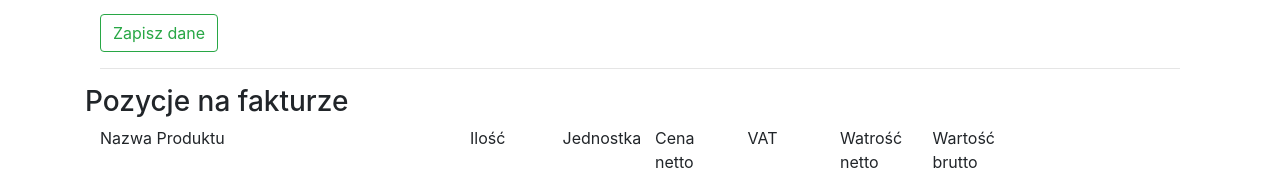
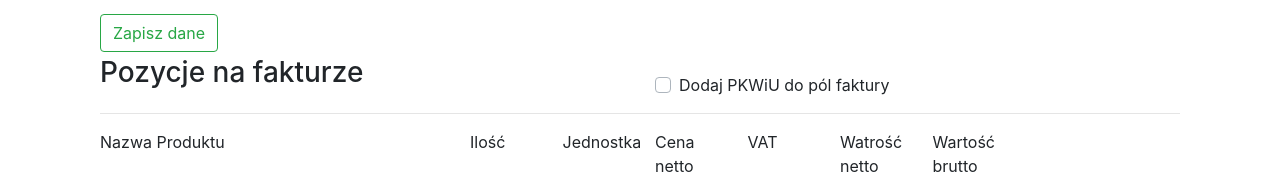
Before and after one commit to Karw0s/sklep_zoo_client, an Angular app: page /invoices/new in a window 1280 px wide. Shown: the part 620-796 px from the top of the page. Built offline with nearby package versions, Linux system fonts and the light colour scheme; no server answers.

Commit message:
Dodaje pole do czy wyświtlić kod PKWiU towaru na fakturze

```diff
--- a/src/app/invoices/invoice-edit/invoice-edit.component.html
+++ b/src/app/invoices/invoice-edit/invoice-edit.component.html
@@ -214,16 +214,28 @@
         </div>
       </div>
     </div>
+    <div class="row my-1 d-flex justify-content-between">
+      <div class="col">
+        <h3>Pozycje na fakturze</h3>
+      </div>
+      <div class="col d-flex align-items-end">
+        <div class="custom-control custom-checkbox">
+          <input type="checkbox" class="custom-control-input" id="customCheck1" formControlName="showPKWIUCode" (change)="onPKWiUChange()">
+          <label class="custom-control-label" for="customCheck1">Dodaj PKWiU do pól faktury</label>
+        </div>
+      </div>
+
+    </div>
     <!--Pozycje faktury etykiety-->
     <div class="row d-none d-md-block">
       <div class="col-12">
         <hr>
-        <div class="row">
-          <h3>Pozycje na fakturze</h3>
-        </div>
         <div class="row d-flex" id="positionsLabels">
           <div class="col-md-6 col-lg-4">
             Nazwa Produktu
+          </div>
+          <div class="col-lg-2" *ngIf="displayPKWiUCode">
+            PKWiU
           </div>
           <div class="col-1">
             Ilość
@@ -289,6 +301,13 @@
                 </div>
               </div>
             </div>
+          </div>
+          <div class="form-group col-lg-2 px-1" *ngIf="displayPKWiUCode">
+            <label class="d-block d-md-none" for="pkwiuCode">PKWiU</label>
+            <input id="pkwiuCode"
+                   type="text"
+                   class="form-control"
+                   formControlName="pkwiuCode">
           </div>
           <div class="form-group col-12 col-md-1 px-1">
             <!--ilosc-->
--- a/src/app/invoices/invoice-edit/invoice-edit.component.ts
+++ b/src/app/invoices/invoice-edit/invoice-edit.component.ts
@@ -40,6 +40,7 @@ export class InvoiceEditComponent implements OnInit {
   isSubmitting = false;
   isLoading = false;
   invoiceNumber: string;
+  displayPKWiUCode = false;
   private id: number;
   private editMode = false;
   private clientID: number;
@@ -153,7 +154,8 @@ export class InvoiceEditComponent implements OnInit {
       'positions': this.formBuilder.array([]),
       'priceNet': [0, [Validators.required]],
       'priceGross': [0, [Validators.required]],
-      'priceTax': [0, [Validators.required]]
+      'priceTax': [0, [Validators.required]],
+      'showPKWIUCode': [this.displayPKWiUCode],
     });
 
 
@@ -185,6 +187,7 @@ export class InvoiceEditComponent implements OnInit {
                   'totalPriceBrutto': [position.totalPriceBrutto, Validators.required],
                   'tax': [position.tax, Validators.required],
                   'totalPriceTax': [position.totalPriceTax, Validators.required],
+                  'pkwiuCode': [position.pkwiuCode]
                 })
               );
             }
@@ -287,6 +290,7 @@ export class InvoiceEditComponent implements OnInit {
           'totalPriceBrutto': [null, Validators.required],
           'tax': [tax, Validators.required],
           'totalPriceTax': [null, Validators.required],
+          'pkwiuCode': [null]
         }
       )
     );
@@ -318,7 +322,8 @@ export class InvoiceEditComponent implements OnInit {
       tax: product.tax,
       totalPriceNetto: this.calculate(1, 0, String(product.priceNetto)),
       totalPriceBrutto: this.calculate(1, +product.tax, String(product.priceNetto)),
-      totalPriceTax: this.calculatePriceTax(1, +product.tax, String(product.priceNetto))
+      totalPriceTax: this.calculatePriceTax(1, +product.tax, String(product.priceNetto)),
+      pkwiuCode: product.pkwiuCode
     });
     this.calculateSummary();
   }
@@ -480,4 +485,9 @@ export class InvoiceEditComponent implements OnInit {
         );
     }
   }
+
+  onPKWiUChange() {
+    this.displayPKWiUCode = this.invoiceForm.controls['showPKWIUCode'].value;
+    console.log('displayPKWiUCode', this.displayPKWiUCode);
+  }
 }
--- a/src/app/invoices/invoice.model.ts
+++ b/src/app/invoices/invoice.model.ts
@@ -14,5 +14,5 @@ export class Invoice {
   priceNet: number;
   priceGross: number;
   priceTax: number;
-
+  showPKWIUCode: boolean;
 }
--- a/src/app/models/dto/invoice/invoice-dto.ts
+++ b/src/app/models/dto/invoice/invoice-dto.ts
@@ -15,4 +15,5 @@ export class InvoiceDTO {
   priceNet: number;
   priceGross: number;
   priceTax: number;
+  showPKWIUCode: boolean;
 }
--- a/src/app/models/dto/products/product-details-dto.ts
+++ b/src/app/models/dto/products/product-details-dto.ts
@@ -6,4 +6,5 @@ export class ProductDetailsDTO {
   public priceBrutto: string;
   public tax: number;
   public unitOfMeasure: string;
+  public pkwiuCode: string;
 }
```
